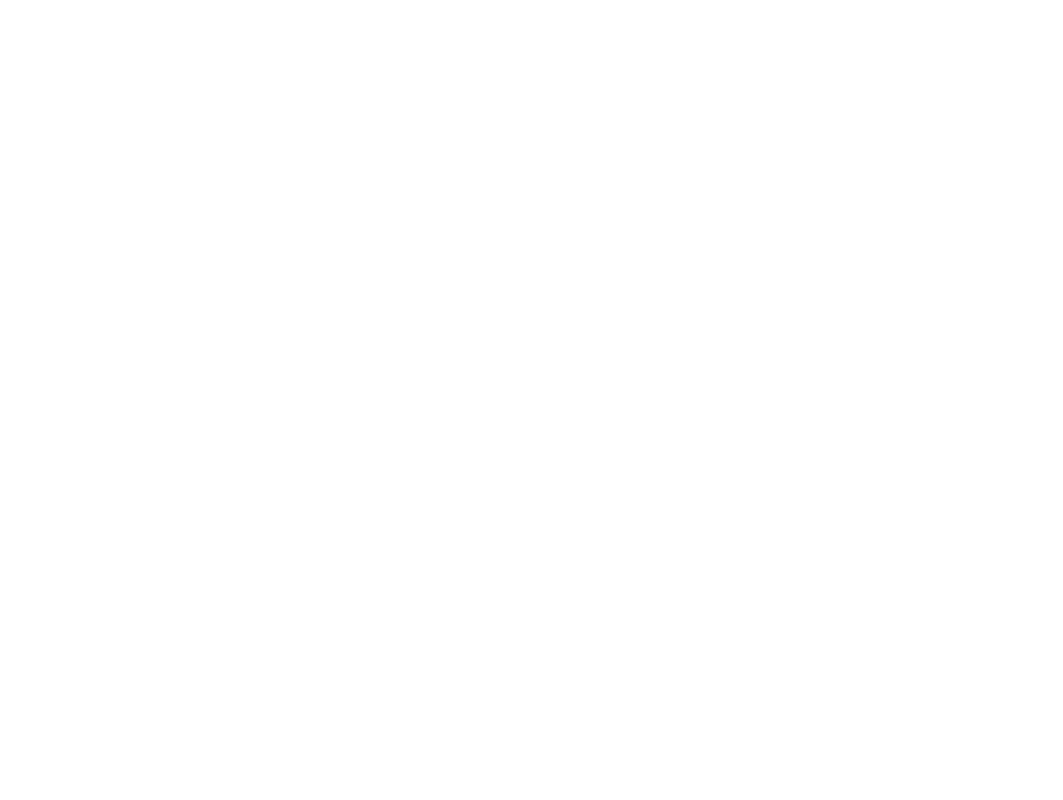
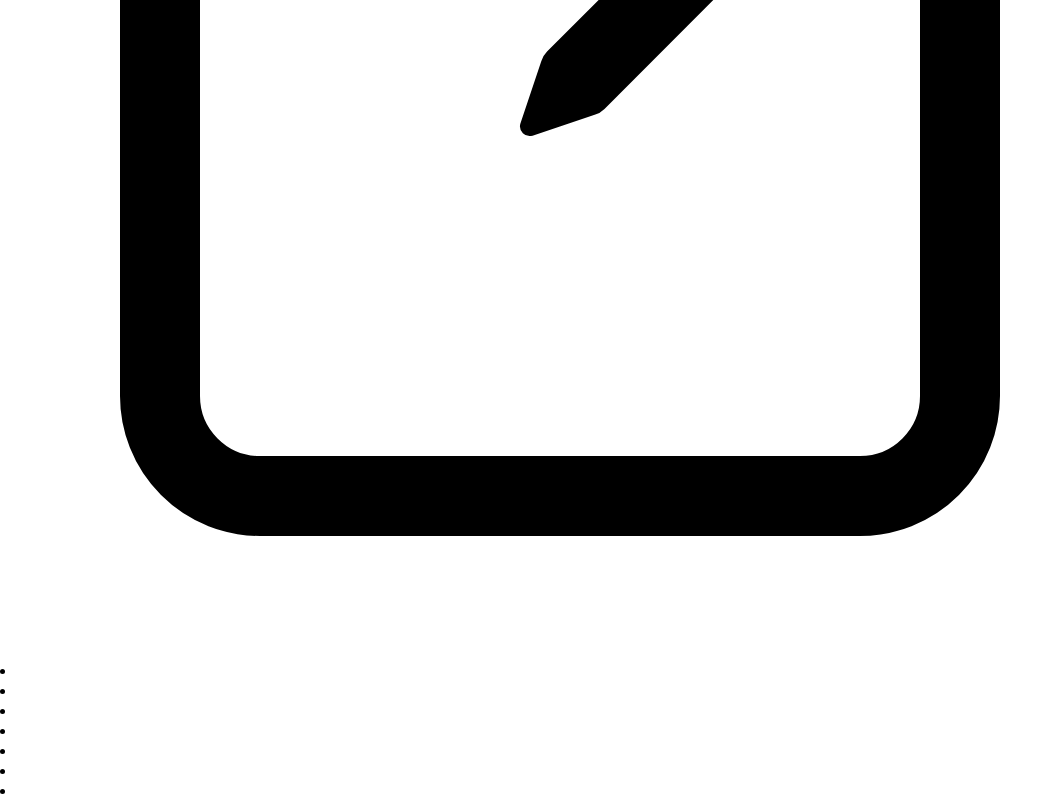
Before and after one commit to rollingn27/purplecompassfront, a React (Create React App) app: page / in a window 1280 px wide. Shown: the part 2518-3318 px from the top of the page, without its empty margins (0-1063 px from the left). Before the commit the page ends 1870 px from the top, so only its background shows below. Built offline with nearby package versions, Linux system fonts and the light colour scheme.

Commit message:
ut추가

```diff
--- a/src/component/home/Body.tsx
+++ b/src/component/home/Body.tsx
@@ -2,6 +2,7 @@
 import { css } from '@emotion/react';
 import IssueBox from './IssueBox';
 import Sidebar from './Sidebar';
+import CreateUi from './CreateUi';
 
 const Body = () => {
   return (
@@ -31,6 +32,7 @@
           <IssueBox />
         </div>
       </div>
+      <CreateUi />
     </>
   );
 };
--- /dev/null
+++ b/src/component/home/CreateUi.tsx
@@ -0,0 +1,50 @@
+import React, { useState } from 'react';
+import { css } from '@emotion/react';
+import { ReactComponent as Create } from '../../assets/create-outline.svg';
+import { ReactComponent as Project } from '../../assets/clipboard-outline.svg';
+import { ReactComponent as Issue } from '../../assets/alert-circle-outline.svg';
+
+const CreateUi = () => {
+
+  const [isOpen, setRightUiMenu] = useState(false);
+
+  const menuToggle = () => {
+    setRightUiMenu((isOpen) => !isOpen);
+  };
+
+  return (
+    <>
+      <div className="menu">
+        <span>여기</span>
+        <div className="toggle"><Create /></div>
+        <li css ={{style: "--i:0;"}}>
+            <a href="#"></a>
+        </li>
+        <li css ={{style: "--i:1;"}}>
+            <a href="#"></a>
+        </li>
+        <li css ={{style: "--i:2;"}}>
+            <a href="#"></a>
+        </li>
+        <li css ={{style: "--i:3;"}}>
+            <a href="#"></a>
+        </li>
+        <li css ={{style: "--i:4;"}}>
+            <a href="#"></a>
+        </li>
+        <li css ={{style: "--i:5;"}}>
+            <a href="#"></a>
+        </li>
+        <li css ={{style: "--i:6;"}}>
+            <a href="#"></a>
+        </li>
+      </div>
+    </>
+  );
+};
+
+export default CreateUi;
+
+const hideMenu = css`
+  background: red;
+`;
```
Also changed, not shown: src/assets/create-outline.svg (added).
